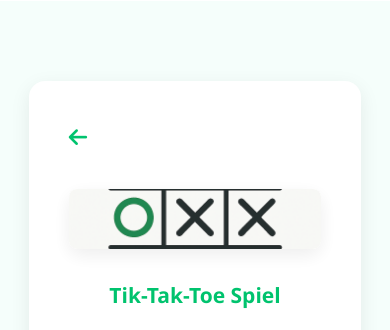
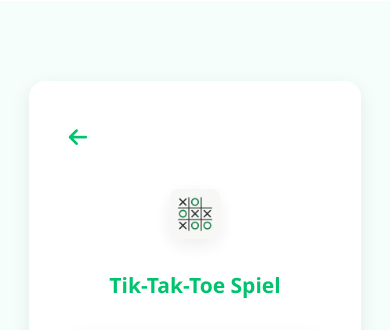
Before and after one commit to Mohamad-Alshora/Mohamad-Alshora.github.io, a PHP site: page /sites/Tik-Tak-Toe.html in a window 390 px wide. Shown: the part 73-403 px from the top of the page. Run offline with PHP 8.4, Linux system fonts and the light colour scheme.

Commit message:
Update styles.css

```diff
--- a/styles.css
+++ b/styles.css
@@ -733,7 +733,10 @@ footer {
     }
 
     .title-img {
-        width: 100%;
+        width: 50px;
+        height: 50px;
+        object-fit: cover;
+        border-radius: var(--border-radius-sm);
     }
 
     .project-title {
```
